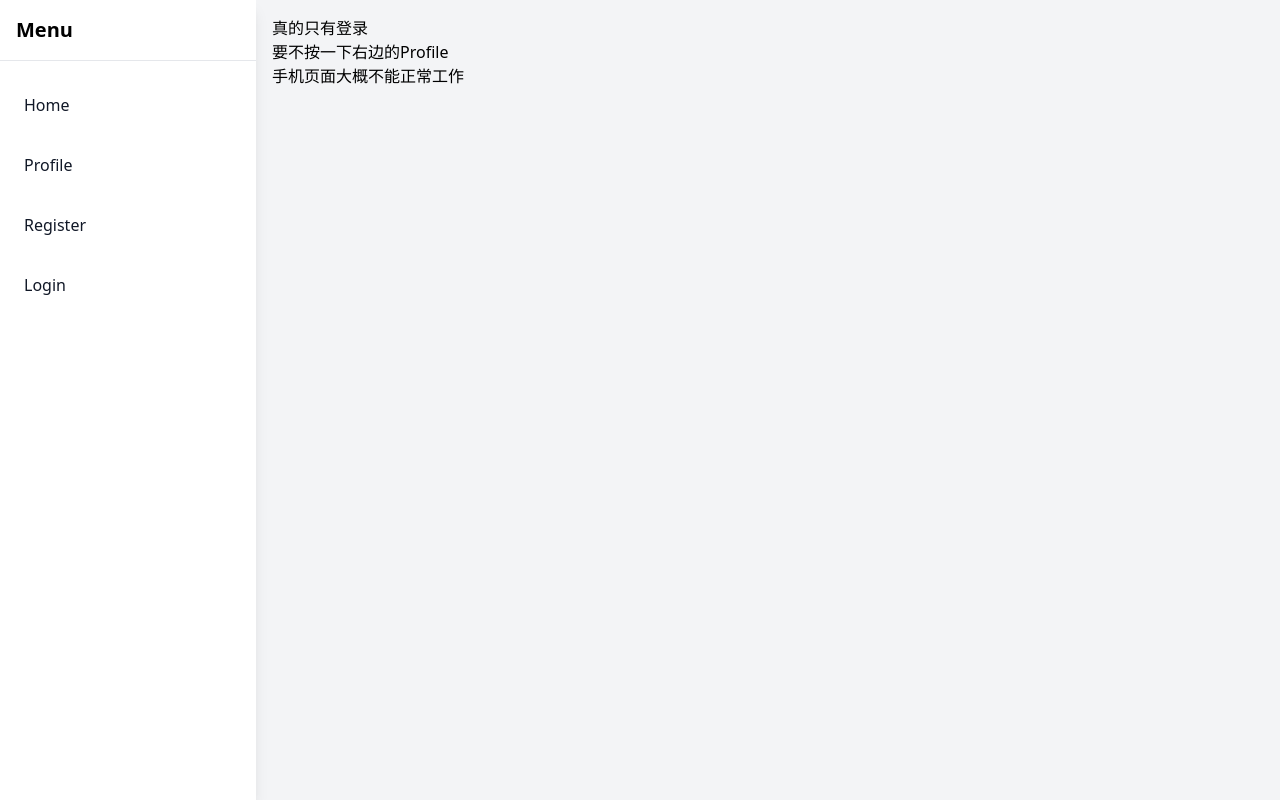
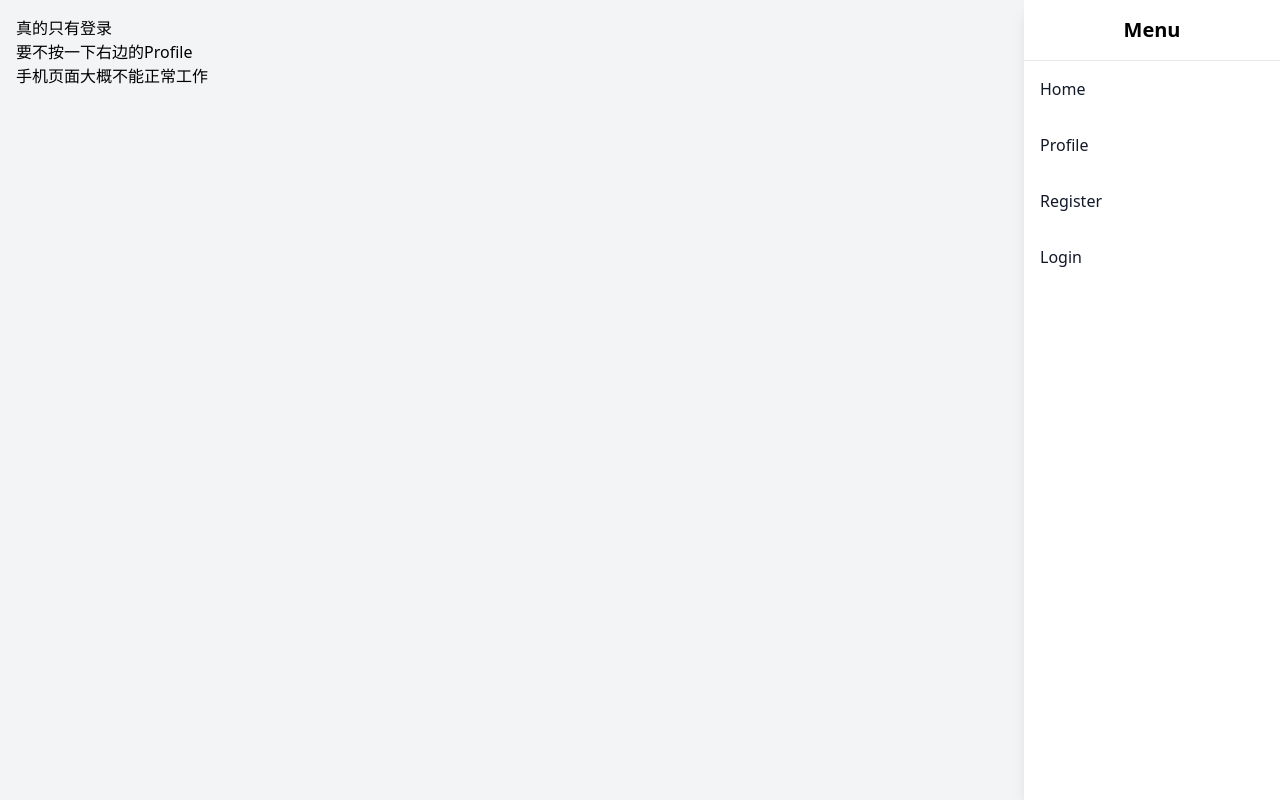
Before and after one commit to Hana-ame/chat-room, a React (Create React App) app: page / in a window 1280 px wide. Built offline with nearby package versions, Linux system fonts and the light colour scheme.

Commit message:
claude.ai: now it from right side.

```diff
--- a/src/components/Sidebar.jsx
+++ b/src/components/Sidebar.jsx
@@ -3,33 +3,32 @@ import React from 'react';
 import { Link } from 'react-router-dom';
 // import { Transition } from '@headlessui/react'; // For animations
 // import { XIcon, MenuIcon } from '@heroicons/react/outline'; // For icons
+const Sidebar = ({ isOpen, setIsOpen }) => {
+  const linkClass = "block p-4 text-gray-900 hover:bg-gray-100";
 
-const Sidebar = ({ isOpen }) => {
   return (
-    <aside className={classNames([
-      'fixed inset-y-0 left-0 z-30 w-64 bg-white shadow-lg transform transition-transform duration-300 ease-in-out',
-      `${isOpen ? 'translate-x-0' : '-translate-x-full'}`,
-      'lg:relative lg:translate-x-0',
-    ])}>
-      {/* Sidebar */}
-      <div className="flex flex-col flex-1">
-        <div className="p-4 border-b">
+    <aside className={`
+      fixed inset-y-0 right-0 z-30 w-64 bg-white shadow-lg transform transition-transform duration-300 ease-in-out
+      ${isOpen ? 'translate-x-0' : 'translate-x-full'}
+      lg:relative lg:translate-x-0
+    `}>
+      <div className="flex flex-col h-full">
+        <div className="p-4 border-b flex justify-between items-center lg:justify-center">
           <h2 className="text-xl font-semibold">Menu</h2>
+          <button onClick={() => setIsOpen(false)} className="lg:hidden text-gray-500 hover:text-gray-700">
+            {"close menu"}
+          </button>
         </div>
-        <nav className="flex-1 px-2 py-4 space-y-1">
-          <Link to="/"
-            className="block p-4 text-gray-900 hover:bg-gray-100">Home</Link>
-          <Link to="/profile"
-            className="block p-4 text-gray-900 hover:bg-gray-100">Profile</Link>
-          <Link to="/register"
-            className="block p-4 text-gray-900 hover:bg-gray-100">Register</Link>
-          <Link to="/login"
-            className="block p-4 text-gray-900 hover:bg-gray-100">Login</Link>
-          {/* Add more links as needed */}
+        <nav className="flex-1 overflow-auto">
+          <Link to="/" className={linkClass} onClick={() => setIsOpen(false)}>Home</Link>
+          <Link to="/profile" className={linkClass} onClick={() => setIsOpen(false)}>Profile</Link>
+          <Link to="/register" className={linkClass} onClick={() => setIsOpen(false)}>Register</Link>
+          <Link to="/login" className={linkClass} onClick={() => setIsOpen(false)}>Login</Link>
         </nav>
       </div>
     </aside>
   );
 };
 
+
 export default Sidebar;
--- a/src/layouts/Layout.jsx
+++ b/src/layouts/Layout.jsx
@@ -4,7 +4,7 @@ import classNames from "classnames";
 import Sidebar from "../components/Sidebar";
 
 const Layout = () => {
-  const [isOpen, setIsOpen] = useState(true);
+  const [isOpen, setIsOpen] = useState(false);
 
   return (
     <div className="flex flex-col h-screen">
@@ -15,10 +15,10 @@ const Layout = () => {
         </button>
       </header>
       <div className="flex flex-1 overflow-hidden">
-        <Sidebar isOpen={isOpen} setIsOpen={setIsOpen} />
         <main className="flex-1 overflow-auto p-4 bg-gray-100">
           <Outlet />
         </main>
+        <Sidebar isOpen={isOpen} setIsOpen={setIsOpen} />
       </div>
     </div>
   );
```
